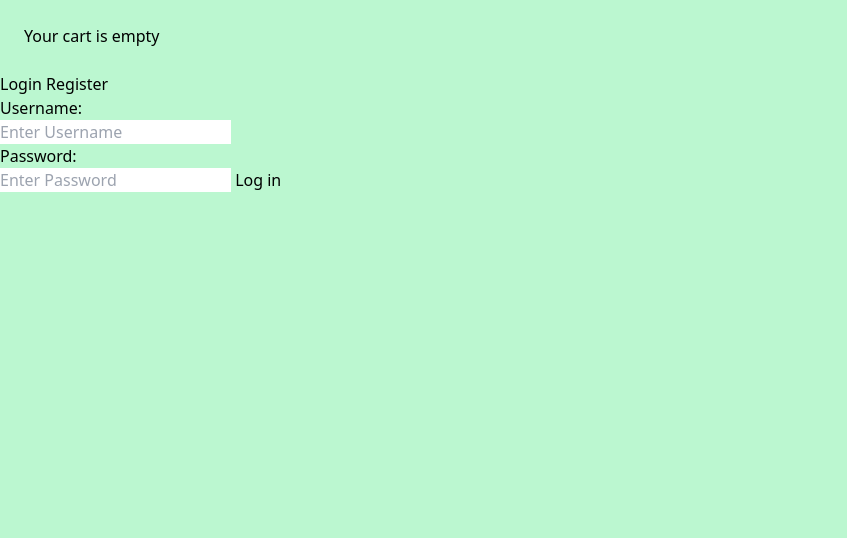
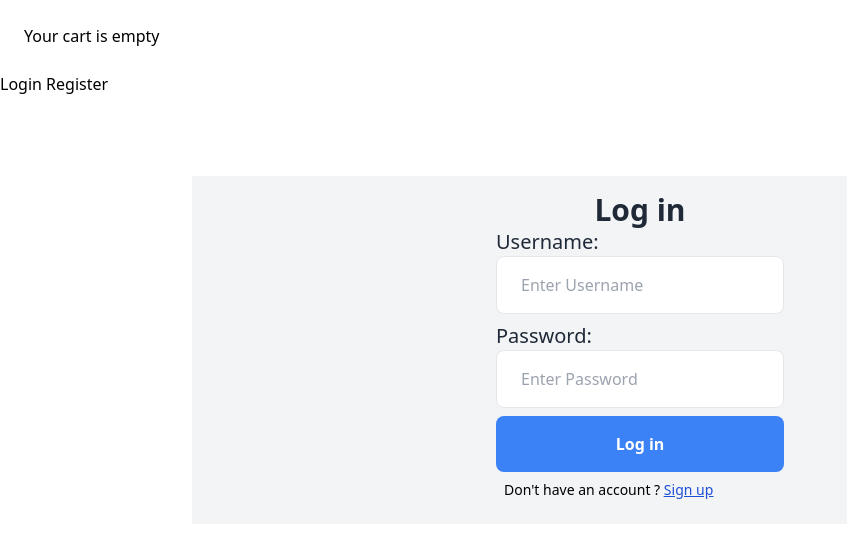
Before and after one commit to zablon-oigo/shop, a Django app: page /accounts/login/ in a window 1280 px wide. Shown: the top 538 px of the page, without its empty margins (0-847 px from the left). Run offline with Django 4.2, Linux system fonts and the light colour scheme.

Commit message:
styling login and sign up page

```diff
--- a/accounts/forms.py
+++ b/accounts/forms.py
@@ -5,10 +5,12 @@ from django.contrib.auth.forms import UserCreationForm
 class LoginForm(forms.Form):
     username=forms.CharField(max_length=65,widget=forms.TextInput(attrs={
         'placeholder':'Enter Username',
+        'class':'w-full rounded-lg px-6 py-4 border border-solid border-gray-600'
     }) )
     password=forms.CharField(max_length=65, widget=forms.PasswordInput(
         attrs={
             'placeholder':'Enter Password',
+            'class':'w-full rounded-lg px-6 py-4 border border-solid border-gray-600'
         }
 
     ))
@@ -17,6 +19,23 @@ class UserRegistrationForm(UserCreationForm):
     class Meta:
         model=User
         fields=['username','email','password1','password2']
+
+    username=forms.CharField(widget=forms.TextInput(attrs={
+        'placeholder':'Enter username for your account',
+        'class':'w-full px-6 py-4  rounded-lg border border-solid border-gray-600'
+    }))
+    email=forms.EmailField(widget=forms.EmailInput(attrs={
+        'placeholder':'Enter your Email Address',
+        'class':'w-full px-6 py-4  rounded-lg border border-solid border-gray-600'
+    }))
+    password1=forms.CharField(widget=forms.PasswordInput(attrs={
+        'placeholder':'Enter Password',
+        'class':'w-full px-6 py-4  rounded-lg border border-solid border-gray-600'
+    }))
+    password2=forms.CharField(widget=forms.PasswordInput(attrs={
+        'placeholder':'Repeat Password',
+        'class':'w-full px-6 py-4  rounded-lg border border-solid border-gray-600'
+    }))
 
 
     def clean_password(self):
--- a/static/css/style.css
+++ b/static/css/style.css
@@ -522,40 +522,35 @@ video {
   --tw-backdrop-sepia:  ;
 }
 
-.sr-only {
-  position: absolute;
-  width: 1px;
-  height: 1px;
-  padding: 0;
-  margin: -1px;
-  overflow: hidden;
-  clip: rect(0, 0, 0, 0);
-  white-space: nowrap;
-  border-width: 0;
-}
-
-.visible {
-  visibility: visible;
-}
-
-.collapse {
-  visibility: collapse;
-}
-
 .static {
   position: static;
 }
 
-.fixed {
-  position: fixed;
+.m-2 {
+  margin: 0.5rem;
 }
 
-.absolute {
-  position: absolute;
+.mx-auto {
+  margin-left: auto;
+  margin-right: auto;
 }
 
-.relative {
-  position: relative;
+.my-20 {
+  margin-top: 5rem;
+  margin-bottom: 5rem;
+}
+
+.my-10 {
+  margin-top: 2.5rem;
+  margin-bottom: 2.5rem;
+}
+
+.mb-2 {
+  margin-bottom: 0.5rem;
+}
+
+.mb-3 {
+  margin-bottom: 0.75rem;
 }
 
 .block {
@@ -566,20 +561,28 @@ video {
   display: table;
 }
 
-.grid {
-  display: grid;
+.w-full {
+  width: 100%;
 }
 
-.hidden {
-  display: none;
+.w-1\/2 {
+  width: 50%;
 }
 
-.border-collapse {
-  border-collapse: collapse;
+.max-w-4xl {
+  max-width: 56rem;
 }
 
-.transform {
-  transform: translate(var(--tw-translate-x), var(--tw-translate-y)) rotate(var(--tw-rotate)) skewX(var(--tw-skew-x)) skewY(var(--tw-skew-y)) scaleX(var(--tw-scale-x)) scaleY(var(--tw-scale-y));
+.max-w-xs {
+  max-width: 20rem;
+}
+
+.max-w-3xl {
+  max-width: 48rem;
+}
+
+.rounded-lg {
+  border-radius: 0.5rem;
 }
 
 .rounded-xl {
@@ -590,20 +593,132 @@ video {
   border-width: 1px;
 }
 
-.bg-green-200 {
-  --tw-bg-opacity: 1;
-  background-color: rgb(187 247 208 / var(--tw-bg-opacity));
+.border-gray-200 {
+  --tw-border-opacity: 1;
+  border-color: rgb(229 231 235 / var(--tw-border-opacity));
 }
 
-.bg-green-500 {
+.bg-blue-500 {
   --tw-bg-opacity: 1;
-  background-color: rgb(34 197 94 / var(--tw-bg-opacity));
+  background-color: rgb(59 130 246 / var(--tw-bg-opacity));
+}
+
+.bg-gray-200 {
+  --tw-bg-opacity: 1;
+  background-color: rgb(229 231 235 / var(--tw-bg-opacity));
+}
+
+.bg-gray-100 {
+  --tw-bg-opacity: 1;
+  background-color: rgb(243 244 246 / var(--tw-bg-opacity));
+}
+
+.bg-red-500 {
+  --tw-bg-opacity: 1;
+  background-color: rgb(239 68 68 / var(--tw-bg-opacity));
+}
+
+.p-4 {
+  padding: 1rem;
 }
 
 .p-6 {
   padding: 1.5rem;
 }
 
-.ease-in-out {
-  transition-timing-function: cubic-bezier(0.4, 0, 0.2, 1);
+.p-8 {
+  padding: 2rem;
 }
+
+.px-6 {
+  padding-left: 1.5rem;
+  padding-right: 1.5rem;
+}
+
+.py-4 {
+  padding-top: 1rem;
+  padding-bottom: 1rem;
+}
+
+.text-center {
+  text-align: center;
+}
+
+.text-3xl {
+  font-size: 1.875rem;
+  line-height: 2.25rem;
+}
+
+.text-xl {
+  font-size: 1.25rem;
+  line-height: 1.75rem;
+}
+
+.text-sm {
+  font-size: 0.875rem;
+  line-height: 1.25rem;
+}
+
+.text-4xl {
+  font-size: 2.25rem;
+  line-height: 2.5rem;
+}
+
+.text-2xl {
+  font-size: 1.5rem;
+  line-height: 2rem;
+}
+
+.font-semibold {
+  font-weight: 600;
+}
+
+.text-gray-800 {
+  --tw-text-opacity: 1;
+  color: rgb(31 41 55 / var(--tw-text-opacity));
+}
+
+.text-white {
+  --tw-text-opacity: 1;
+  color: rgb(255 255 255 / var(--tw-text-opacity));
+}
+
+.text-teal-500 {
+  --tw-text-opacity: 1;
+  color: rgb(20 184 166 / var(--tw-text-opacity));
+}
+
+.text-blue-500 {
+  --tw-text-opacity: 1;
+  color: rgb(59 130 246 / var(--tw-text-opacity));
+}
+
+.text-blue-700 {
+  --tw-text-opacity: 1;
+  color: rgb(29 78 216 / var(--tw-text-opacity));
+}
+
+.text-gray-950 {
+  --tw-text-opacity: 1;
+  color: rgb(3 7 18 / var(--tw-text-opacity));
+}
+
+.text-gray-600 {
+  --tw-text-opacity: 1;
+  color: rgb(75 85 99 / var(--tw-text-opacity));
+}
+
+.underline {
+  text-decoration-line: underline;
+}
+
+.shadow-2xl {
+  --tw-shadow: 0 25px 50px -12px rgb(0 0 0 / 0.25);
+  --tw-shadow-colored: 0 25px 50px -12px var(--tw-shadow-color);
+  box-shadow: var(--tw-ring-offset-shadow, 0 0 #0000), var(--tw-ring-shadow, 0 0 #0000), var(--tw-shadow);
+}
+
+.hover\:bg-blue-700:hover {
+  --tw-bg-opacity: 1;
+  background-color: rgb(29 78 216 / var(--tw-bg-opacity));
+}
--- a/tailwind.config.js
+++ b/tailwind.config.js
@@ -1,6 +1,6 @@
 /** @type {import('tailwindcss').Config} */
 module.exports = {
-  content: ['./**/templates/*{.html,.js}'],
+  content: ['./templates/**/*{.html,.js}'],
   theme: {
     extend: {},
   },
--- a/templates/accounts/login.html
+++ b/templates/accounts/login.html
@@ -4,15 +4,24 @@
 Login
 {% endblock %}
 {% block  content %}
-<form action="{% url 'accounts:login' %}" method="post">
-    {% for field in form %}
-    <div>
-        <label for="">{{field.label_tag}}</label>
+<div class="max-w-4xl mx-auto  bg-gray-100">
+    <div class="max-w-xs mx-auto my-20 p-4 rounded-lg">
+        <h2 class="text-3xl text-center font-semibold text-gray-800">Log in</h2>
+        <form action="{% url 'accounts:login' %}" method="post">
+            {% for field in form %}
+            <div class="mb-2">
+                <label class="text-xl text-gray-800 block">{{field.label_tag}}</label>
+                {{field}}
+            </div>
+
+            {% endfor %}
+            {% csrf_token %}
+            <input type="submit" value="Log in" class="bg-blue-500 text-white rounded-lg font-semibold w-full px-6 py-4 hover:bg-blue-700">
+        </form>
+        <p class="m-2 text-sm">Don't have an account ? <span class="text-blue-700 underline"><a href="{% url 'accounts:register' %}" class="">Sign up</a></span></p>
     </div>
-    {{field}}
-    {% endfor %}
-    {% csrf_token %}
-    <input type="submit" value="Log in" class="">
-</form>
+
+</div>
+
 
 {% endblock %}
--- a/templates/base.html
+++ b/templates/base.html
@@ -7,7 +7,7 @@
     <title>{% block title %}{% endblock %} | Shop</title>
     <link rel="stylesheet" href="{% static 'css/style.css' %}">
 </head>
-<body class="bg-green-200">
+<body class=" ">
     <div class="rounded-xl p-6">
         {% with total_items=cart|length %}
          {% if total_items > 0 %}
```
Also changed, not shown: templates/accounts/register.html (+26 -11 lines), templates/accounts/register_done.html (+9 -4 lines), db.sqlite3.
